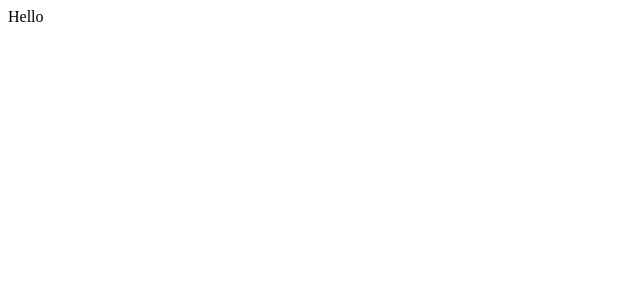
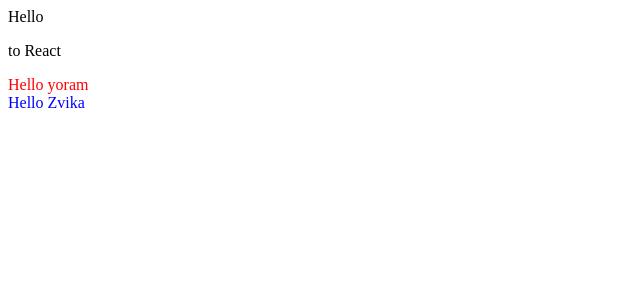
Before and after one commit to ZviArono/HuckerU-react-redux, a React (Create React App) app in the folder react-apps/: page / in a window 1280 px wide. Shown: the top 300 px of the page, without its empty margins (0-640 px from the left). Built offline with nearby package versions, Linux system fonts and the light colour scheme.

Commit message:
use props in component

```diff
--- a/react-apps/src/applications/basic-app/App.js
+++ b/react-apps/src/applications/basic-app/App.js
@@ -1,5 +1,17 @@
+function SayHello(props) {
+  console.log(props);
+  return <div style={{ color: props.color }}>Hello {props.name}</div>;
+}
+
 function App() {
-  return <div>Hello</div>;
+  return (
+    <div>
+      <div> Hello </div>
+      <p>to React</p>
+      <SayHello name="yoram" color="red" />
+      <SayHello name="Zvika" color="blue" />
+    </div>
+  );
 }
 
 export default App;
```
